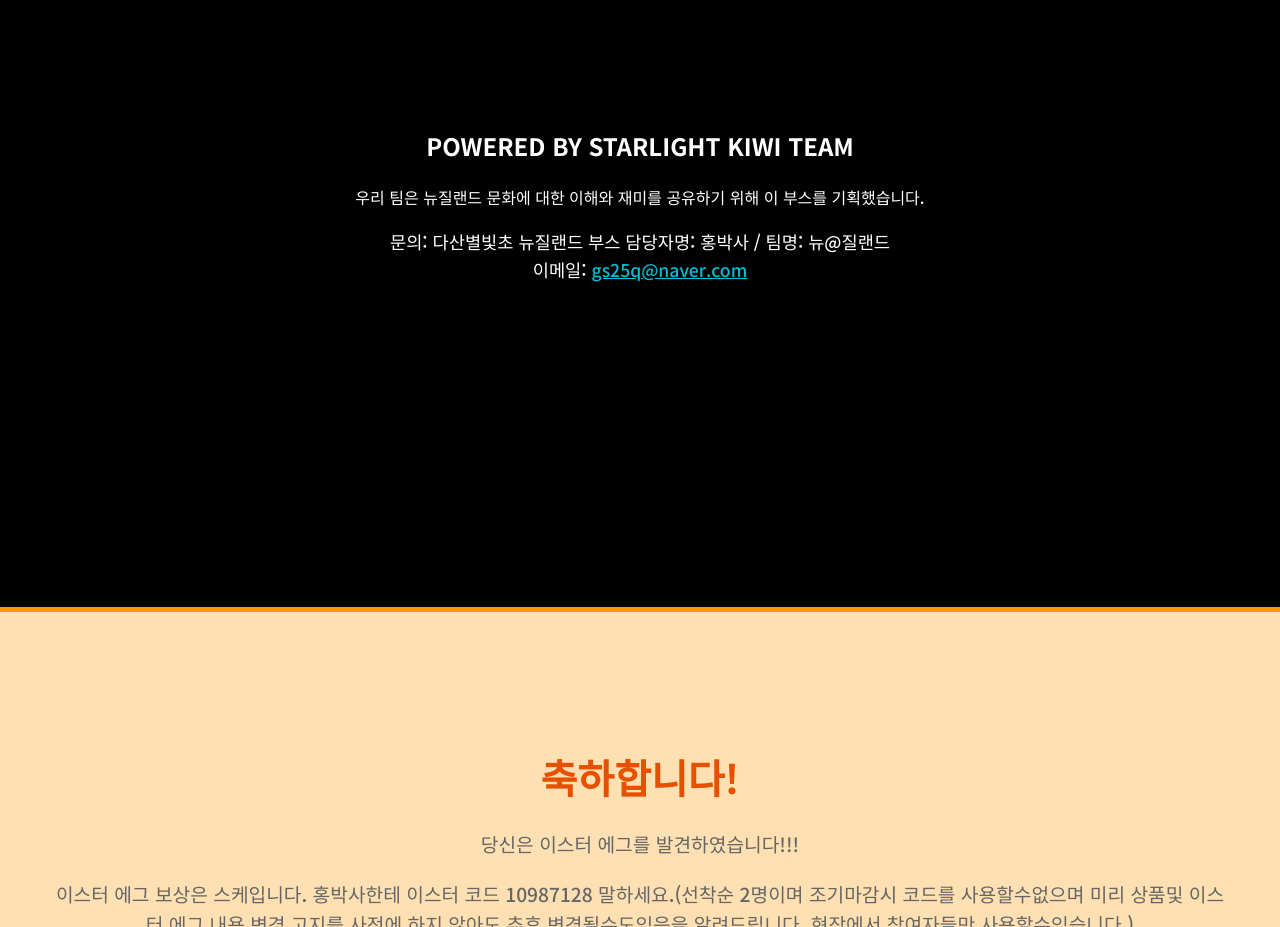
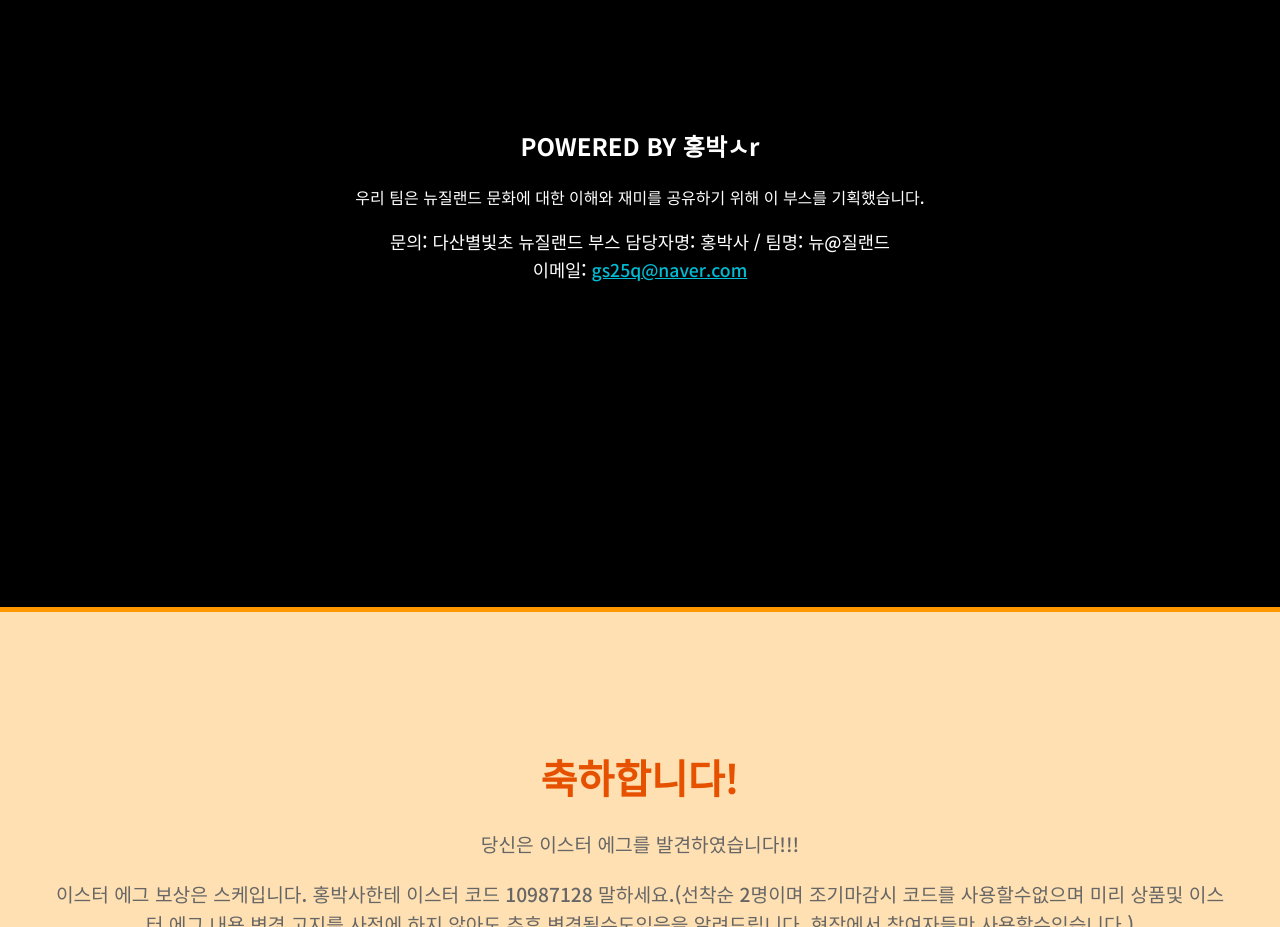
Before and after one commit to mok9900/dsbbnewzealand, a plain HTML site: page index.html in a window 1280 px wide. Shown: the part 1540-2467 px from the top of the page. Drawn offline with Linux system fonts and the light colour scheme.

Commit message:
Update contact section heading to include 홍박사

```diff
--- a/index.html
+++ b/index.html
@@ -253,7 +253,7 @@
     </section>
 
     <section id="contact" class="section">
-        <h2>POWERED BY STARLIGHT KIWI TEAM</h2>
+        <h2>POWERED BY 홍박ㅅr</h2>
         <p>우리 팀은 뉴질랜드 문화에 대한 이해와 재미를 공유하기 위해 이 부스를 기획했습니다.</p>
         <p style="font-size: 1.1em; font-weight: 500;">
             문의: 다산별빛초 뉴질랜드 부스 담당자명: 홍박사 / 팀명: 뉴@질랜드 <br>
```
